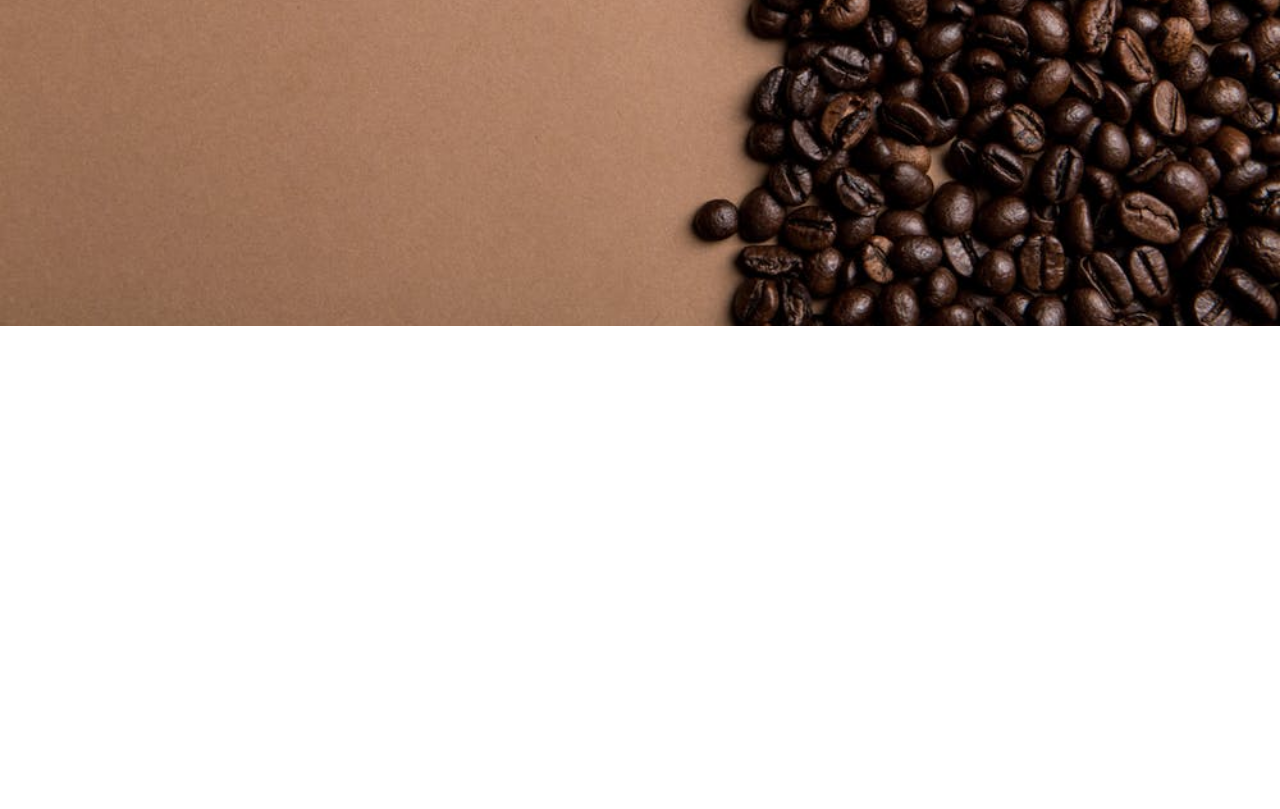
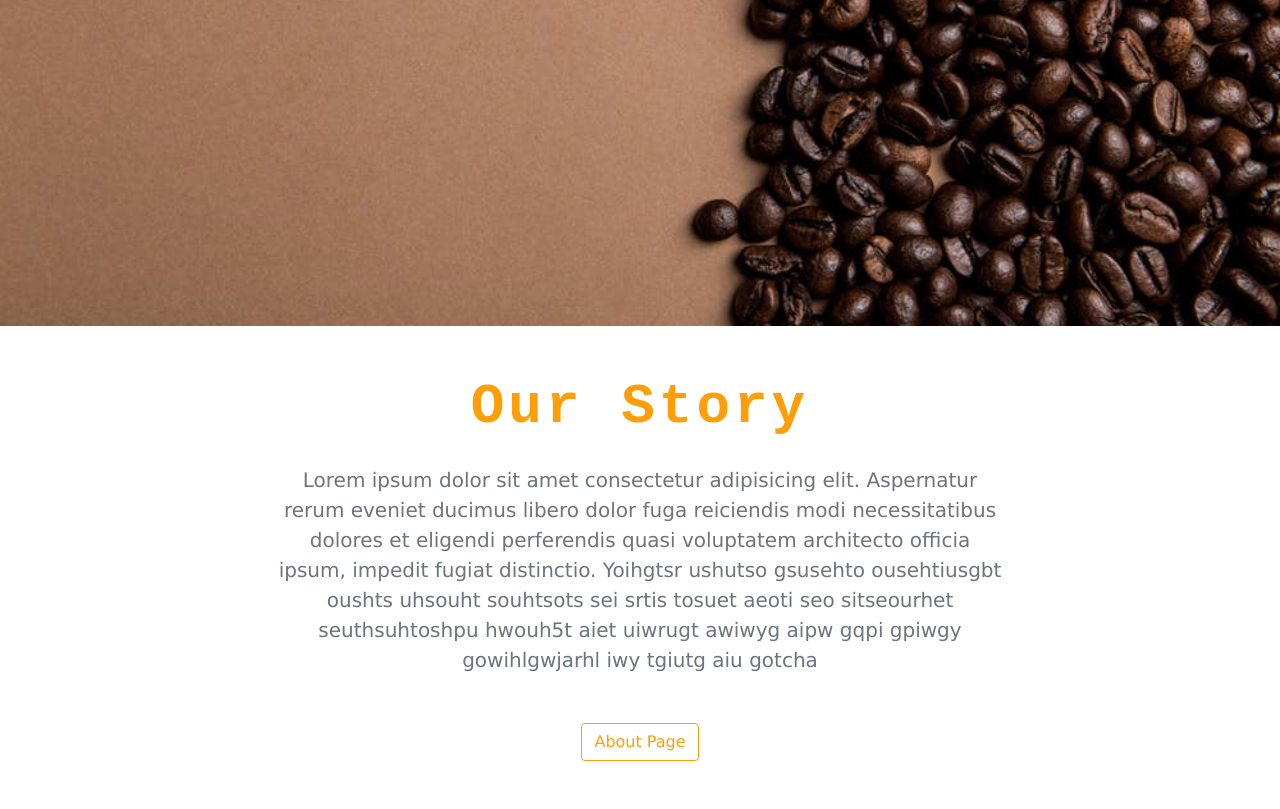
Before and after one commit to guhandelta/GatsbyCoffeeShop, a Gatsby site: page / in a window 1280 px wide. Shown: the part 548-1357 px from the top of the page. Before the commit the page ends 874 px from the top, so only its background shows below. Built offline with nearby package versions, Linux system fonts and the light colour scheme; Gatsby itself is replaced by a stand-in of ours.

Commit message:
Added Info Section to the index page with a separate Tilte component, with appropriate styling

```diff
--- /dev/null
+++ b/src/components/Globals/Title.js
@@ -0,0 +1,13 @@
+import React from 'react'
+
+export default function Title({title}) {
+    return (
+        <div className="row">
+            <div className="col text-center mb-3">
+                <h1 className="display-4 text-capitalize font-weight-bold title">
+                    {title}
+                </h1>
+            </div>
+        </div>
+    );
+}
--- /dev/null
+++ b/src/components/Home/Info.js
@@ -0,0 +1,29 @@
+import React from 'react'
+import { Link } from 'gatsby'
+import '../layout.css';
+import Title from '../Globals/Title'
+
+export default function Info() {
+    return (
+        <section className="py-5">
+            <div className="container">
+                <Title title="Our Story"></Title>
+                <div className="row">
+                    <div className="col-10 col-sm-8 mx-auto text-center">
+                        <p className="lead text-muted mb-5">
+                            Lorem ipsum dolor sit amet consectetur adipisicing elit. Aspernatur rerum eveniet ducimus libero dolor fuga reiciendis modi necessitatibus
+                            dolores et eligendi perferendis quasi voluptatem architecto officia ipsum, impedit fugiat distinctio. Yoihgtsr ushutso gsusehto ousehtiusgbt
+                            oushts uhsouht souhtsots sei srtis tosuet aeoti seo sitseourhet seuthsuhtoshpu hwouh5t aiet uiwrugt awiwyg aipw gqpi gpiwgy gowihlgwjarhl
+                            iwy tgiutg aiu gotcha
+                        </p>
+                        <Link to='/about'>
+                            <button className="btn btn-yellow text-center">
+                                About Page
+                            </button>
+                        </Link>
+                    </div>
+                </div>
+            </div>
+        </section>
+    )
+}
--- a/src/components/layout.css
+++ b/src/components/layout.css
@@ -27,6 +27,10 @@ h1,h2,h3,h4,h5,h6{
   font-size: 2rem;
 }
 
+.title{
+  color: var(--mainYellow);
+}
+
 .default-background{
   min-height: 100vh;
   display: flex;
@@ -36,3 +40,11 @@ h1,h2,h3,h4,h5,h6{
   background-position: center;
   background-size: cover;
 }
+.btn-yellow{
+  color: var(--mainYellow) !important;
+  border-color: var(--mainYellow) !important;
+}
+.btn-yellow:hover{
+  background: var(--mainYellow);
+  color: var(--mainWhite) !important;
+}
--- a/src/pages/index.js
+++ b/src/pages/index.js
@@ -5,12 +5,14 @@ import NavBar from '../components/Globals/navbar'
 import Layout from "../components/layout"
 import SEO from "../components/seo"
 import BackgroundTemplate from '../components/Globals/BackgroundTemplate';
+import Info from '../components/Home/Info';
 
 const IndexPage = ({data}) => (
   <Layout>
     <SEO title="Home" />
     <NavBar />
     <BackgroundTemplate img={data.img.childImageSharp.fluid} />
+    <Info />
   </Layout>
 )
 
```
